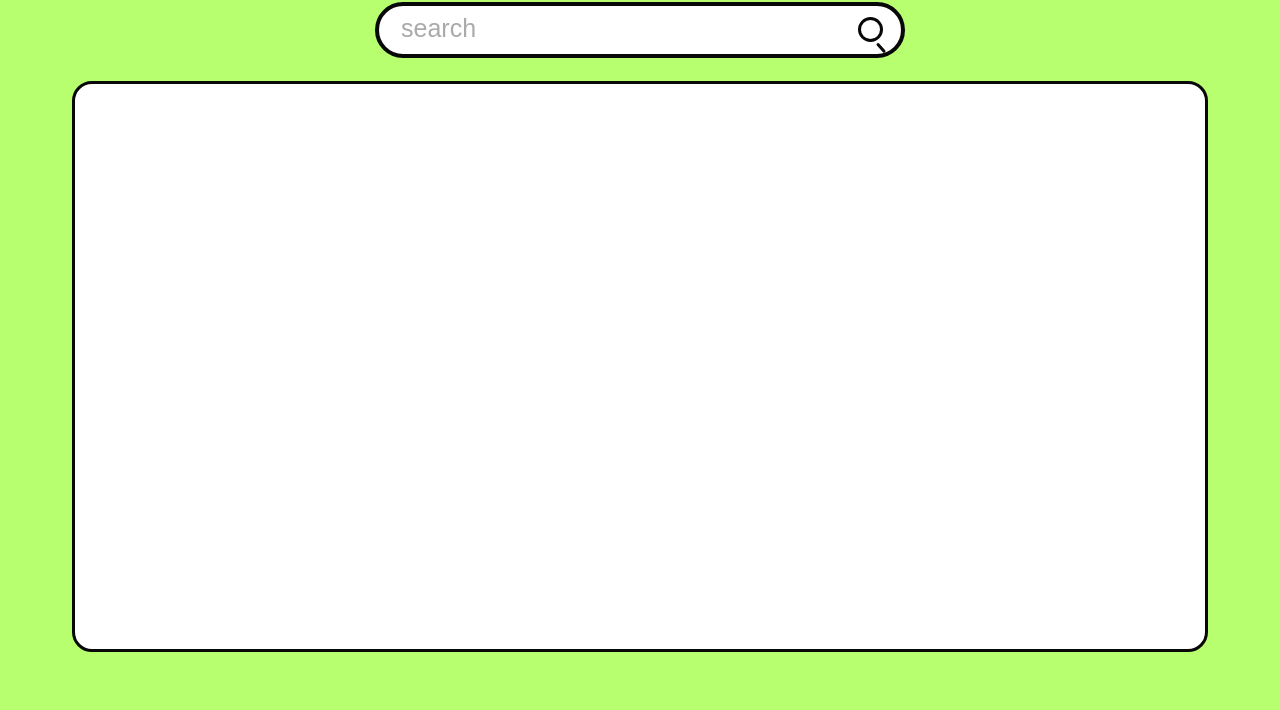
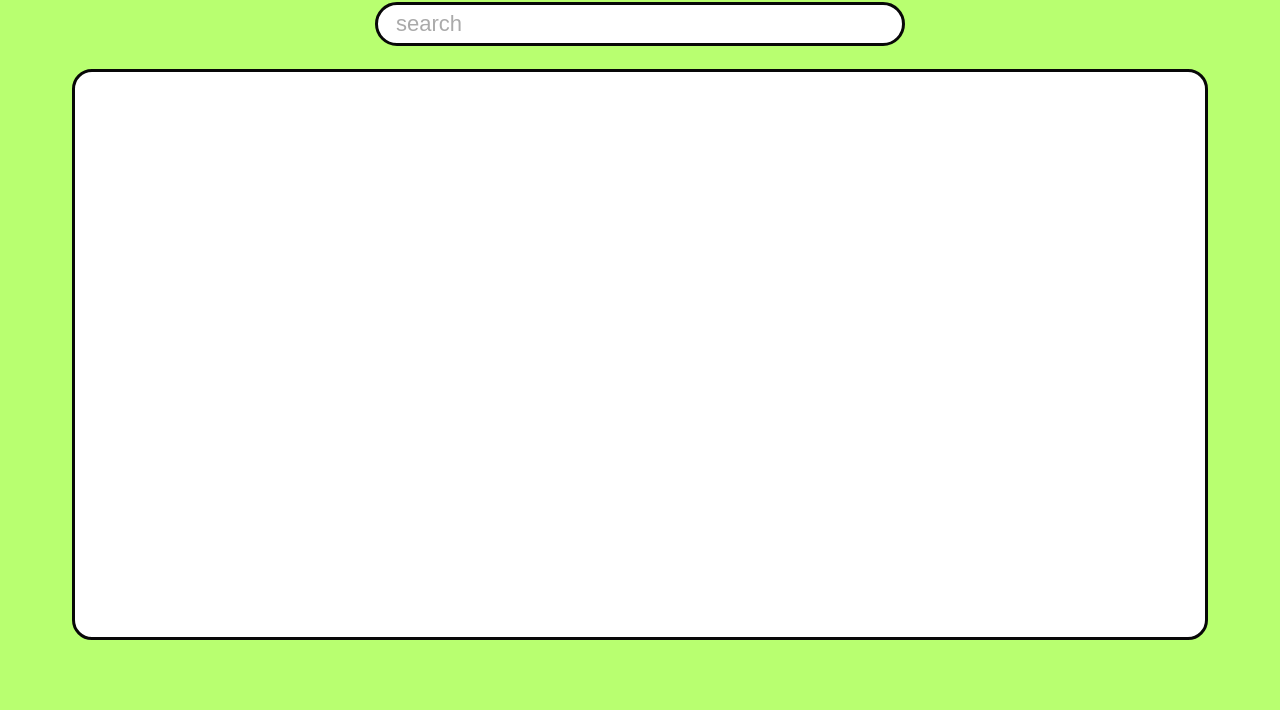
Before and after one commit to muhammadhussaindeveloper/dictionary, a plain HTML site: page index.html in a window 1280 px wide. Shown: the part 90-800 px from the top of the page. Drawn offline with Linux system fonts and the light colour scheme.

Commit message:
Remove search icon, reduce search bar height, and hide scrollbars

```diff
--- a/index.html
+++ b/index.html
@@ -14,9 +14,12 @@
       font-family: Arial, Helvetica, sans-serif;
       background: #b8ff70;
       color: #080808;
+      scrollbar-width: none;
     }
 
     * { box-sizing: border-box; }
+    html, body { overflow-x: hidden; scrollbar-width: none; }
+    html::-webkit-scrollbar, body::-webkit-scrollbar { display: none; }
 
     body {
       margin: 0;
@@ -44,10 +47,10 @@
     .search-form {
       display: flex;
       width: min(530px, 100%);
-      height: 56px;
+      height: 44px;
       margin: 0 auto 23px;
       overflow: hidden;
-      border: 4px solid #080808;
+      border: 3px solid #080808;
       border-radius: 32px;
       background: #fff;
     }
@@ -55,53 +58,20 @@
     .search-input {
       flex: 1;
       min-width: 0;
-      padding: 5px 13px 7px 22px;
+      padding: 3px 18px;
       border: 0;
       outline: 0;
       background: transparent;
       color: #111;
-      font: 25px Arial, Helvetica, sans-serif;
+      font: 22px Arial, Helvetica, sans-serif;
     }
 
     .search-input::placeholder { color: #aaa; opacity: 1; }
-
-    .search-button {
-      display: grid;
-      width: 52px;
-      flex: 0 0 52px;
-      place-items: center;
-      padding: 0 11px 0 2px;
-      border: 0;
-      background: transparent;
-      color: #080808;
-      cursor: pointer;
-    }
-
-    .search-icon {
-      position: relative;
-      display: block;
-      width: 25px;
-      height: 25px;
-      border: 3px solid currentColor;
-      border-radius: 50%;
-    }
-
-    .search-icon::after {
-      position: absolute;
-      right: -9px;
-      bottom: -6px;
-      width: 12px;
-      height: 3px;
-      border-radius: 2px;
-      background: currentColor;
-      content: "";
-      transform: rotate(48deg);
-      transform-origin: left center;
-    }
+    .search-input::-webkit-search-cancel-button { cursor: pointer; }
 
     .results {
       width: 100%;
-      min-height: min(571px, calc(100vh - 197px));
+      min-height: min(571px, calc(100vh - 185px));
       padding: clamp(20px, 4vw, 48px);
       overflow-wrap: anywhere;
       border: 3px solid #080808;
@@ -122,9 +92,9 @@
     @media (max-width: 600px) {
       body { padding: 20px 5% 22px; }
       .site-title { margin-bottom: 16px; letter-spacing: .035em; }
-      .search-form { height: 54px; margin-bottom: 18px; }
-      .search-input { font-size: 21px; }
-      .results { min-height: calc(100vh - 180px); border-radius: 16px; }
+      .search-form { height: 40px; margin-bottom: 18px; }
+      .search-input { font-size: 19px; }
+      .results { min-height: calc(100vh - 166px); border-radius: 16px; }
     }
   </style>
 </head>
@@ -133,9 +103,6 @@
     <a class="site-title" href="index.html">MAGIC DICTIONARY</a>
     <form class="search-form" id="search-form" role="search">
       <input class="search-input" id="word-input" name="word" type="search" placeholder="search" aria-label="Search for an English word" autocomplete="off" required>
-      <button class="search-button" type="submit" aria-label="Search">
-        <span class="search-icon" aria-hidden="true"></span>
-      </button>
     </form>
   </header>
 
```
